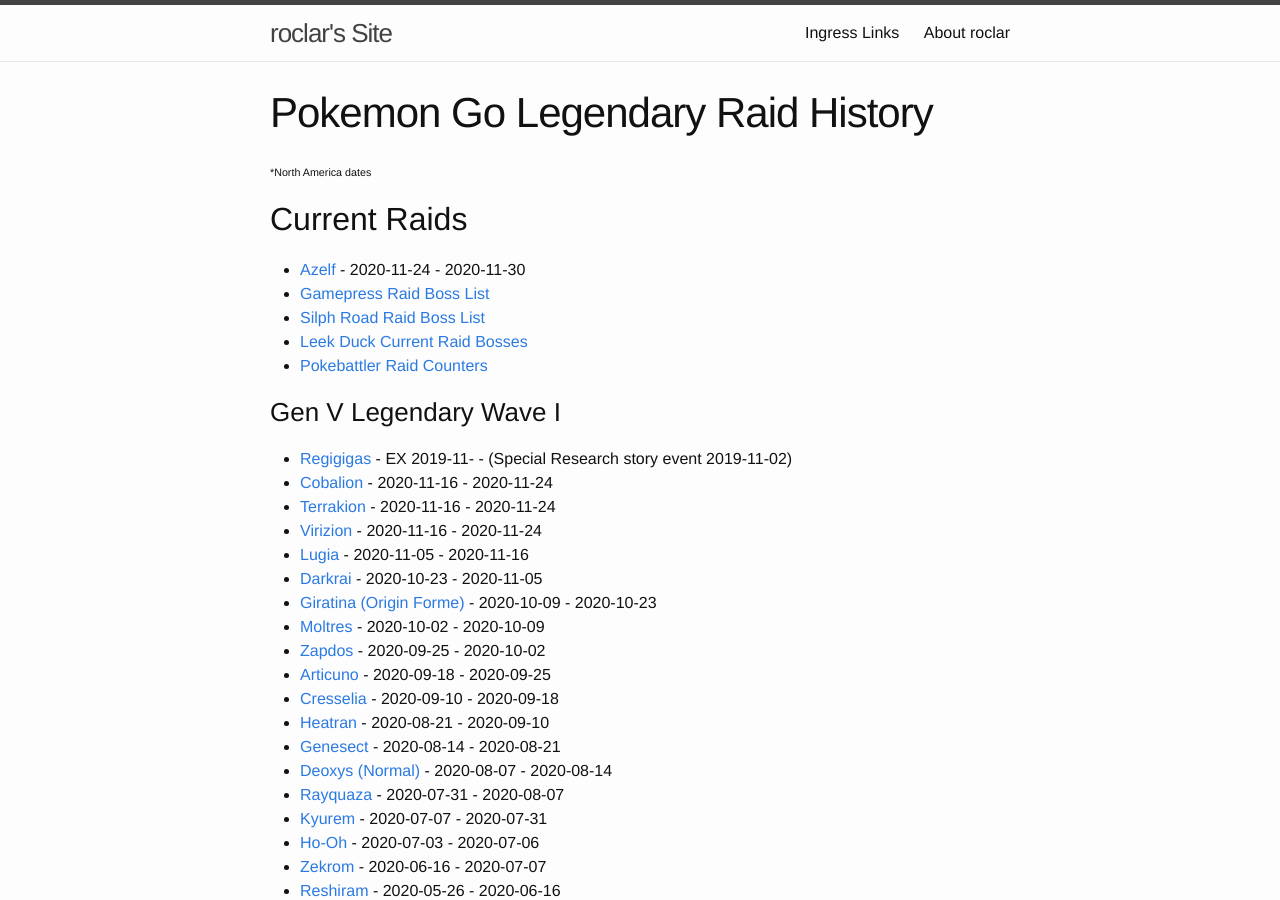
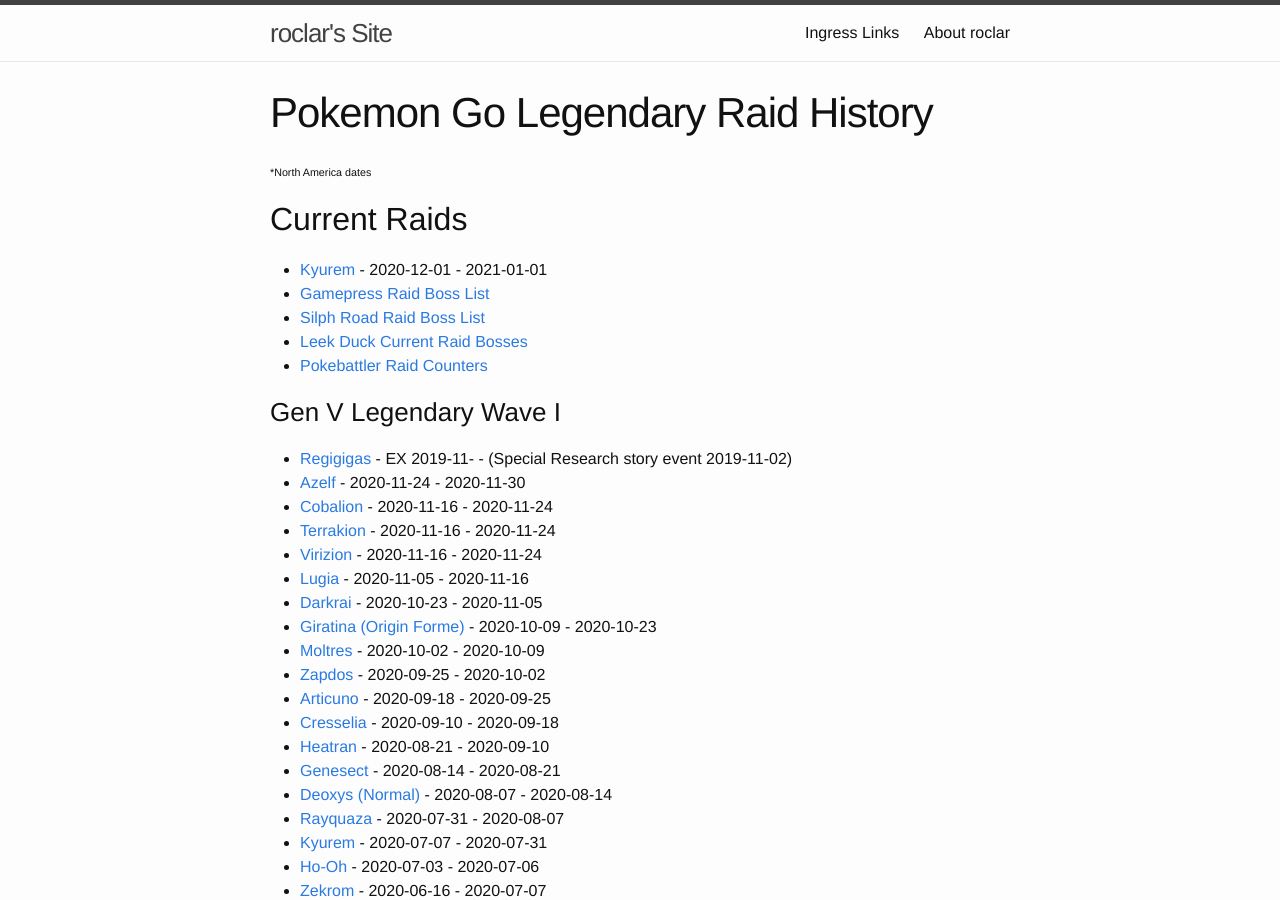
Before and after one commit to roclar/roclar.github.io, a Jekyll site: the page built from PoGoLegendaryHistory.md, in a window 1280 px wide and 900 px high. Built offline with Jekyll 4.4.1, drawn with Linux system fonts in a browser that asks for light colours; some of the changed text lies outside the part shown.

Commit message:
Added Kyurem return

```diff
--- a/PoGoLegendaryHistory.md
+++ b/PoGoLegendaryHistory.md
@@ -6,7 +6,7 @@
 ###### *North America dates
 
 ## Current Raids
-- [Azelf](https://db.pokemongohub.net/pokemon/482) - 2020-11-24 - 2020-11-30
+- [Kyurem](https://db.pokemongohub.net/pokemon/646) - 2020-12-01 - 2021-01-01
 - [Gamepress Raid Boss List](https://pokemongo.gamepress.gg/raid-boss-list)
 - [Silph Road Raid Boss List](https://thesilphroad.com/raid-bosses)
 - [Leek Duck Current Raid Bosses](https://leekduck.com/boss/)
@@ -14,6 +14,7 @@
 
 ### Gen V Legendary Wave I
 - [Regigigas](https://db.pokemongohub.net/pokemon/486) - EX 2019-11- - (Special Research story event 2019-11-02)
+- [Azelf](https://db.pokemongohub.net/pokemon/482) - 2020-11-24 - 2020-11-30
 - [Cobalion](https://db.pokemongohub.net/pokemon/638) - 2020-11-16 - 2020-11-24
 - [Terrakion](https://db.pokemongohub.net/pokemon/639) - 2020-11-16 - 2020-11-24
 - [Virizion](https://db.pokemongohub.net/pokemon/640) - 2020-11-16 - 2020-11-24
@@ -140,6 +141,7 @@
 - [Lugia](https://db.pokemongohub.net/pokemon/249) - 2017-07-22 - 2017-08-31
 
 ### Sources
+- [Celebrate the end of 2020 with December events!](https://pokemongolive.com/post/dec2020-events/)
 - [Uxie, Mesprit, and Azelf return to raids for a limited time!](https://pokemongolive.com/post/lakelegends2020/)
 - [Shiny Slowpoke, Shiny Meltan from the Mystery Box, and more during the Pokémon HOME event!](https://pokemongolive.com/post/pokemonhome-2020-details/)
 - [Celebrate Pokémon Journeys: The Series with the Animation Week 2020 event!](https://pokemongolive.com/post/animationweek2020/)
```
